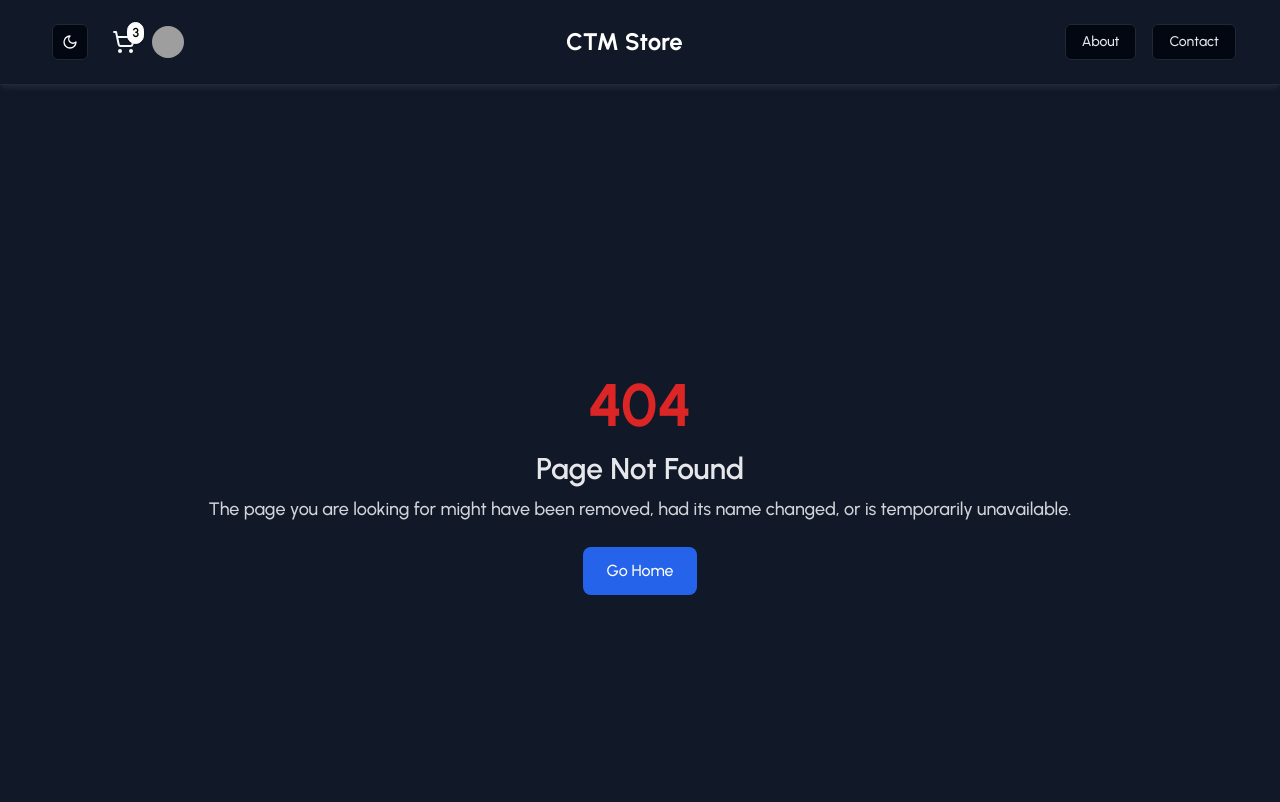
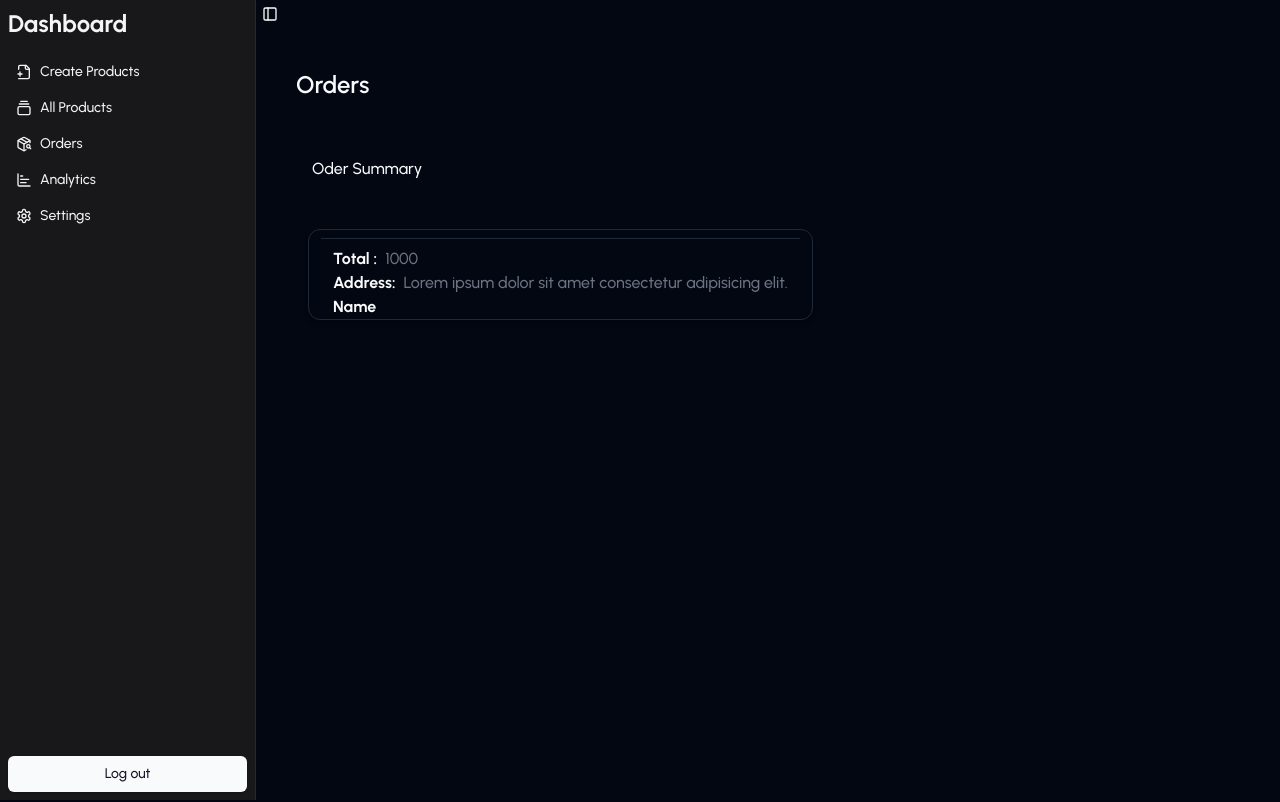
Before and after one commit to Aditya4522/Contraction-E-Commerce-App, a React (Vite) app: page /admin/dashboard/orders in a window 1280 px wide. Shown: the top 802 px of the page. Built offline with nearby package versions, Linux system fonts and the light colour scheme; grey boxes are pictures that could not be loaded.

Commit message:
Order page done

```diff
--- a/src/App.jsx
+++ b/src/App.jsx
@@ -12,6 +12,7 @@ import Rootlayout from "./layouts/RootLayout";
 import AdminRoot from "./layouts/AdminRoot";
 import CreateProducts from "./components/custom/CreateProducts";
 import AllProducts from "./components/custom/AllProducts";
+import Orders from "./components/custom/Orders";
 
 export default function App() {
   const router = createBrowserRouter([
@@ -55,6 +56,11 @@ export default function App() {
 
       element: <AdminRoot children={<AllProducts/>} />,
     },
+    {
+      path: "/admin/dashboard/orders",
+
+      element: <AdminRoot children={<Orders/>} />,
+    },
 
     {
       path: "/success",
--- a/src/components/custom/CartDrawer.jsx
+++ b/src/components/custom/CartDrawer.jsx
@@ -17,7 +17,7 @@ export default function CartDrawer() {
     {
       id: 1,
       name: "apple",
-      price: 9,
+      price: 90,
       quantity: 1,
     },
     {
--- a/src/components/custom/FilterMenu.jsx
+++ b/src/components/custom/FilterMenu.jsx
@@ -11,7 +11,8 @@ import {Input} from "@/components/ui/input"
 
   const CategoryData = {
     tigger: "Category",
-    items: ["keyboard", "mouse", "headset", "laptop", "Mobile"],
+    items : ["cement", "bricks", "sand", "steel rods", "tiles", "wood planks", "paint"]
+
   };
 
   const priceData = {
--- /dev/null
+++ b/src/components/custom/OrderProductTile.jsx
@@ -0,0 +1,30 @@
+import React from "react";
+
+export default function OrderProductTile() {
+  return (
+    <div className="flex justify-between bg-zinc-600 shadow-lg p-4 rounded-md w-full">
+      <div className="flex gap-4">
+        <img
+          src="https://plus.unsplash.com/premium_photo-1661501083800-571965273622?w=500&auto=format&fit=crop&q=60&ixlib=rb-4.0.3&ixid=M3wxMjA3fDB8MHxzZWFyY2h8NXx8Y29uc3RydWN0aW9uJTIwbWF0cmlhbHxlbnwwfHwwfHx8MA%3D%3D"
+          alt="product"
+          className="w-24 h-24 rounded-md object-cover"
+        />
+
+        <div className="flex flex-col ">
+          <h1 className="text-xl font-semibold font-mono">Lawour</h1>
+          <p
+            style={{ backgroundColor: "#ffffff" }}
+            className="text-black rounded-md px-1 items-center"
+          >
+            ffffff
+          </p>
+
+          <p>Price: 1000</p>
+          <p>
+            Quantity: <span className="text-yellow-600"> 2</span>
+          </p>
+        </div>
+      </div>
+    </div>
+  );
+}
--- /dev/null
+++ b/src/components/custom/Orders.jsx
@@ -0,0 +1,38 @@
+import React from 'react'
+import { Card } from '../ui/card'
+
+export default function Orders() {
+  return (
+    <div >
+        <h1 className='text-2xl font-semibold mb-8'>Orders</h1>
+        <div className='flex flex-col gap-2 mx-auto my-10'>
+            <div className='space-y-8'>
+                <div className='space-y-4 p-4'>
+                    <h2>Oder Summary</h2>
+                </div>
+                <div className='grid grid-cols-1 gap-2 px-3'>
+                    <Card className="space-y-2 px-3 shadow-md">
+                        <div></div>
+                        <hr />
+                        <div>
+                            <p className='flex justify-between sm:justify-start gap-2 items-center px-3'>
+                                <span className='font-bold'>Total  :</span>
+                                <span className='text-gray-500'> 1000</span>
+                            </p>
+                            <p className='flex justify-between sm:justify-start gap-2  px-3'>
+                                <span className='font-bold'>Address:</span>
+                                <span className='text-gray-500'> Lorem ipsum dolor sit amet consectetur adipisicing elit.</span>
+                            </p>
+                            <p className='flex justify-between sm:justify-start gap-2  px-3'>
+                                <span className='font-bold'>Name</span>
+                                <span className='text-gray-500'> </span>
+                            </p>
+                        </div>
+                    </Card>
+                </div>
+            </div>
+
+        </div>
+    </div>
+  )
+}
--- a/src/components/custom/ProductCard.jsx
+++ b/src/components/custom/ProductCard.jsx
@@ -1,7 +1,9 @@
 import { Star } from "lucide-react";
 import React from "react";
+
+import RatingGenerator from "@/constants/RatiingGenrater";
+import { Link } from "react-router-dom";
 import LInkBuuton from "./LInkBuuton";
-import RatiingGenrater from "@/constants/RatiingGenrater";
 
 export default function ProductCard({
   name = "Product Name",
@@ -13,24 +15,34 @@ export default function ProductCard({
   price = 2000,
 }) {
   return (
-    <div className="relative border w-fit overflow-hidden grid z-1 hover:shadow-md transition-shadow duration-300 ease-in-out">
+    <div className="relative border w-fit overflow-hidden group hover:shadow-lg transition-shadow duration-300 ease-in-out rounded-md">
+      <Link to="/product">
       <img
         src={image.url}
         alt={name}
-        className="rounded-md hover:opacity-75 cursor-pointer transition-all ease-out h-80 w-96 object-cover"
+        className="rounded-md group-hover:opacity-75 group-hover:scale-105 cursor-pointer transition-all ease-in-out duration-300 h-80 w-96 object-cover"
       />
-      <div className="rounded-md px-3 grid gap-1 py-2 absolute bg-white dark:bg-zinc-900 w-full bottom-0 translate-y-[3rem] hover:translate-y-0 transform transition-all ease-in-out duration-300">
+      </Link>
+
+
+      <div className="absolute bottom-0 w-full bg-white dark:bg-zinc-900 px-3 py-2 transition-all duration-300 transform translate-y-[3rem] group-hover:translate-y-0">
         <h2 className="text-lg font-semibold">{name}</h2>
         <div className="flex justify-between items-center">
           <div className="flex">
-            <RatiingGenrater rating={rating} size={24} />
+            <RatingGenerator rating={rating} size={24} />
           </div>
-          <span className="flex items-center">
-            <h1 className="font-bold">₹</h1>
-            {price}
-          </span>
+          <span className="flex items-center font-bold">₹{price}</span>
         </div>
-        <LInkBuuton to='/product' text="View Product" />
+
+        <div className="mt-4 ">
+          <Link
+            to="/product"
+            text="View Product"
+            className="px-4 py-2 bg-blue-600 w-full mt-2 text-white rounded-md hover:bg-blue-700 transition-all"
+          >
+            View Product
+          </Link>
+        </div>
       </div>
     </div>
   );
```
